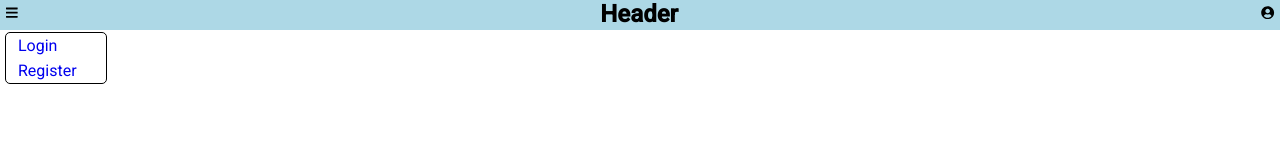
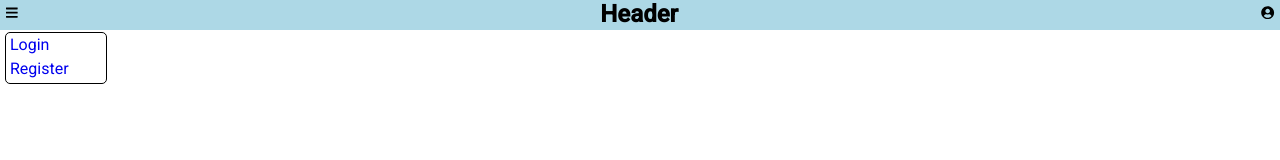
Before and after one commit to Quidiox/deep-chat, a React (Create React App) app: page / in a window 1280 px wide. Both pictures are taken after a click on the button 11 px from the left and 13 px from the top of the page. Shown: the top 160 px of the page. Built offline with nearby package versions, Linux system fonts and the light colour scheme.

Commit message:
now LI also part of dropdownmenu

```diff
--- a/src/components/blocks/StyledHeader/DropDownMenuItem.js
+++ b/src/components/blocks/StyledHeader/DropDownMenuItem.js
@@ -1,9 +1,6 @@
 import styled from 'styled-components'
 import LI from '../../elements/LI'
-import StyledLink from '../StyledLink'
 
-const DropDownMenuItem = styled(StyledLink)`
-  ${LI};
-`
+const DropDownMenuItem = styled(LI)``
 
 export default DropDownMenuItem
--- a/src/components/blocks/StyledHeader/index.js
+++ b/src/components/blocks/StyledHeader/index.js
@@ -4,6 +4,7 @@ import DropDownMenu from './DropDownMenu'
 import DropDownContainer from './DropDownContainer'
 import Button from './Button'
 import DropDownMenuItem from './DropDownMenuItem'
+import StyledLink from '../StyledLink'
 
 const StyledHeader = styled.div`
   top: ${props => props.top || '0'};
@@ -21,5 +22,6 @@ StyledHeader.DropDownContainer = DropDownContainer
 StyledHeader.DropDownMenu = DropDownMenu
 StyledHeader.MenuIcon = Button
 StyledHeader.MenuItem = DropDownMenuItem
+StyledHeader.Link = StyledLink
 
 export default StyledHeader
--- a/src/components/blocks/StyledLink/index.js
+++ b/src/components/blocks/StyledLink/index.js
@@ -6,8 +6,7 @@ const activeClassName = 'nav-link-active'
 const StyledLink = styled(NavLink).attrs({
   activeClassName
 })`
-  margin: 2px;
-  padding: 1px 1px 1px 10px;
+  padding: 2px;
   text-decoration: none;
   cursor: pointer;
   &:hover {
@@ -17,8 +16,6 @@ const StyledLink = styled(NavLink).attrs({
   }
   &.${activeClassName} {
     color: green;
-    border: 1px solid green;
-    border-radius: 3px;
   }
 `
 
--- a/src/components/elements/LI/index.js
+++ b/src/components/elements/LI/index.js
@@ -1,7 +1,7 @@
 import styled from 'styled-components/macro'
 
 const LI = styled.li`
-  padding: 1px;
+  padding: 2px;
   list-style: none;
   border-bottom: 1px solid #fff;
   &:last-of-type {
--- a/src/pages/header/Header.js
+++ b/src/pages/header/Header.js
@@ -18,17 +18,21 @@ class Header extends Component {
           </StyledHeader.MenuIcon>
           {this.state.navMenu && (
             <StyledHeader.DropDownMenu>
-              <StyledHeader.MenuItem
+              <StyledHeader.MenuItem>
+                <StyledHeader.Link
                   to="/login"
                   activeClassName="nav-link-active"
                 >
                   Login
+                </StyledHeader.Link>
               </StyledHeader.MenuItem>
-              <StyledHeader.MenuItem
+              <StyledHeader.MenuItem>
+                <StyledHeader.Link
                   to="/register"
                   activeClassName="nav-link-active"
                 >
                   Register
+                </StyledHeader.Link>
               </StyledHeader.MenuItem>
             </StyledHeader.DropDownMenu>
           )}
@@ -40,8 +44,10 @@ class Header extends Component {
           </StyledHeader.MenuIcon>
           {this.state.userMenu && (
             <StyledHeader.DropDownMenu right>
-              <StyledHeader.MenuItem to="" activeClassName="nav-link-active">
+              <StyledHeader.MenuItem>
+                <StyledHeader.Link to="" activeClassName="nav-link-active">
                   hello
+                </StyledHeader.Link>
               </StyledHeader.MenuItem>
             </StyledHeader.DropDownMenu>
           )}
```
Lines whose indentation alone changed are shown as unchanged.
